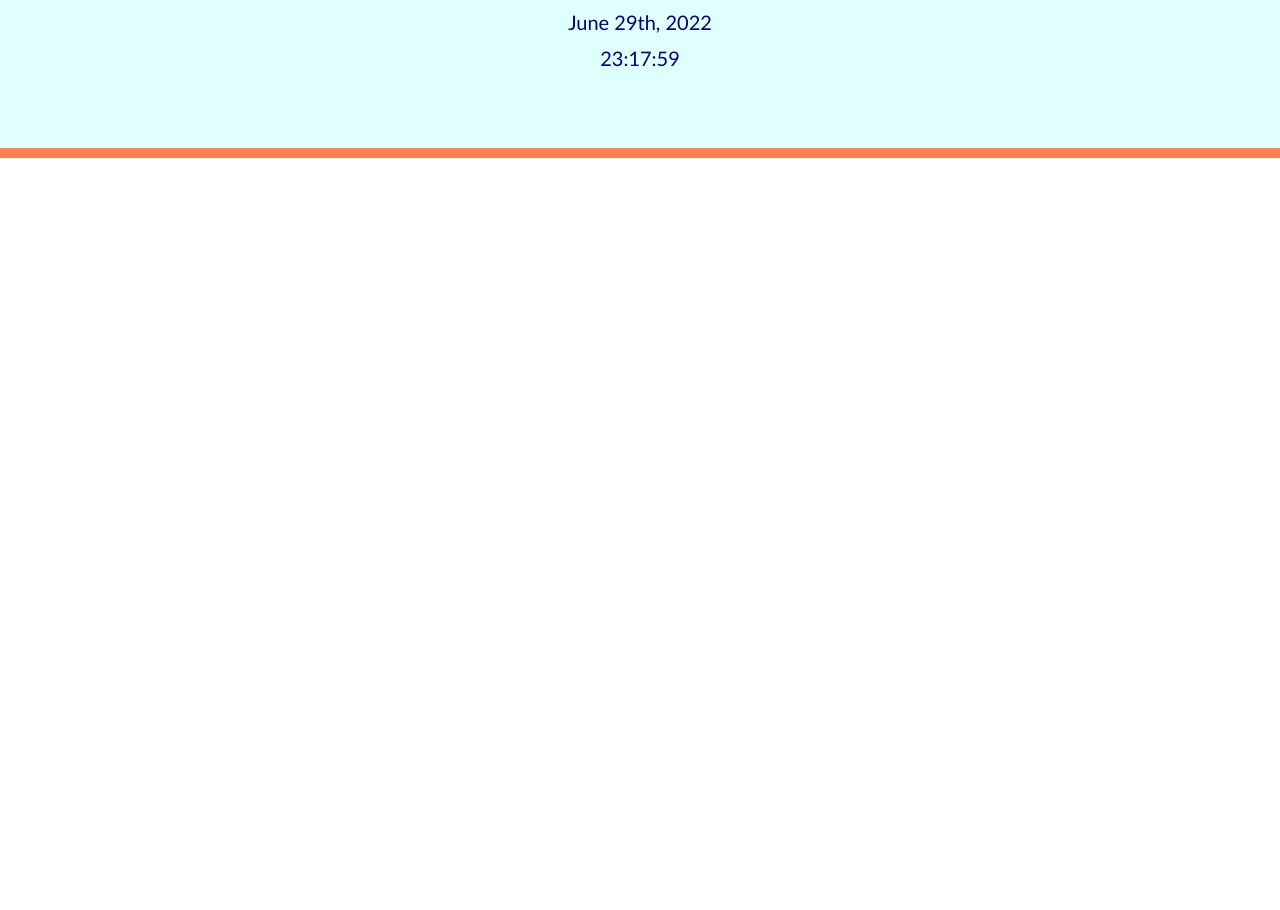
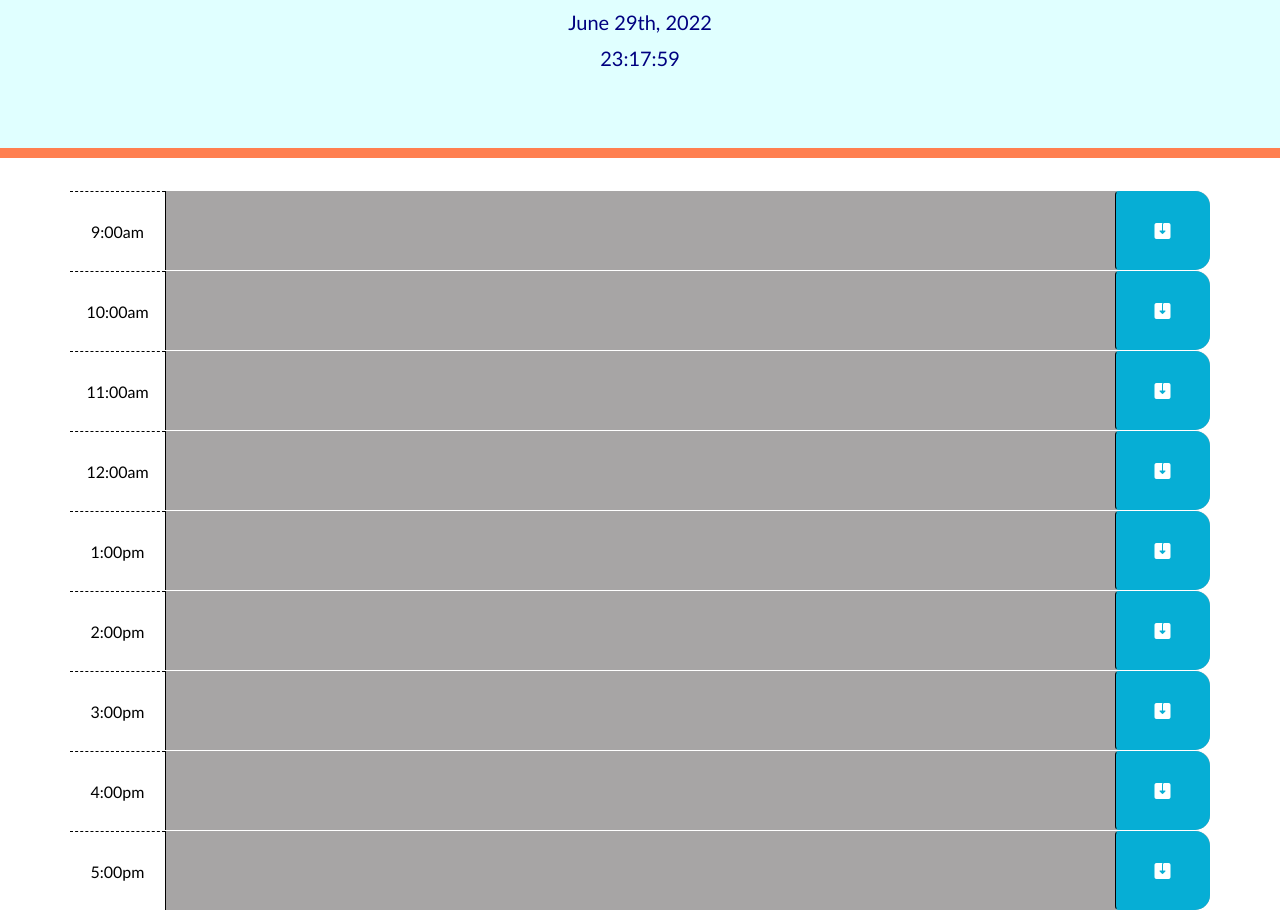
Before and after one commit to JessTheBess/calendar-challenge, a plain HTML site: page Develop/index.html in a window 1280 px wide. Shown: the part 182-1092 px from the top of the page. Before the commit the page ends 800 px from the top, so only its background shows below. Drawn offline with nearby package versions, Linux system fonts and the light colour scheme.

Commit message:
final commit

```diff
--- a/Develop/index.html
+++ b/Develop/index.html
@@ -1,24 +1,19 @@
 <!DOCTYPE html>
 <html lang="en">
+
 <head>
   <meta charset="UTF-8" />
   <meta name="viewport" content="width=device-width, initial-scale=1.0" />
   <meta http-equiv="X-UA-Compatible" content="ie=edge" />
-    <link
-      rel="stylesheet"
-      href="https://stackpath.bootstrapcdn.com/bootstrap/4.3.1/css/bootstrap.min.css"
-    />
-    <link
-      rel="stylesheet"
-      href="https://use.fontawesome.com/releases/v5.8.1/css/all.css"
+
+  <link rel="stylesheet" href="https://stackpath.bootstrapcdn.com/bootstrap/4.3.1/css/bootstrap.min.css"/>
+  <link rel="stylesheet" href="https://use.fontawesome.com/releases/v5.8.1/css/all.css"
     integrity="sha384-50oBUHEmvpQ+1lW4y57PTFmhCaXp0ML5d60M1M7uH2+nqUivzIebhndOJK28anvf"
-      crossorigin="anonymous"
-    />
-    <link
-      href="https://fonts.googleapis.com/css?family=Open+Sans&display=swap"
-      rel="stylesheet"
-    />
+    crossorigin="anonymous"/>
+  <link href="https://fonts.googleapis.com/css?family=Open+Sans&display=swap" rel="stylesheet"/>
+  <link rel="stylesheet" href="https://cdn.jsdelivr.net/npm/bootstrap-icons@1.3.0/font/bootstrap-icons.css"/>
   <link rel="stylesheet" href="style.css" />
+
   <title>Work Day Scheduler</title>
 </head>
 
@@ -31,9 +26,91 @@
   </header>
   <div class="container">
     <!-- Timeblocks go here -->
+      <div id="hour9" class="row timeblocks">
+          <div class="col-md-1 hour">
+            9:00am
           </div>
+          <textarea class="col-md-10 desc">
+          </textarea>
+          <button class="btn saveBtn col-md-1"><i class="bi bi-save2-fill"></i></button>
+      </div>
+
+      <div id="hour10" class="row timeblocks">
+          <div class="col-md-1 hour">
+            10:00am
+          </div>
+          <textarea class="col-md-10 desc">
+          </textarea>
+          <button class="btn saveBtn col-md-1"><i class="bi bi-save2-fill"></i></button>
+      </div>
+
+      <div id="hour11" class="row timeblocks">
+          <div class="col-md-1 hour">
+            11:00am
+          </div>
+          <textarea class="col-md-10 desc">
+          </textarea>
+          <button class="btn saveBtn col-md-1"><i class="bi bi-save2-fill"></i></button>
+      </div>
+
+      <div id="hour12" class="row timeblocks">
+          <div class="col-md-1 hour">
+            12:00am
+          </div>
+          <textarea class="col-md-10 desc">
+          </textarea>
+          <button class="btn saveBtn col-md-1"><i class="bi bi-save2-fill"></i></button>
+      </div>
+
+      <div id="hour13" class="row timeblocks">
+          <div class="col-md-1 hour">
+            1:00pm
+          </div>
+          <textarea class="col-md-10 desc">
+          </textarea>
+          <button class="btn saveBtn col-md-1"><i class="bi bi-save2-fill"></i></button>
+      </div>
+
+      <div id="hour14" class="row timeblocks">
+          <div class="col-md-1 hour">
+            2:00pm
+          </div>
+          <textarea class="col-md-10 desc">
+          </textarea>
+          <button class="btn saveBtn col-md-1"><i class="bi bi-save2-fill"></i></button>
+      </div>
+
+      <div id="hour15" class="row timeblocks">
+          <div class="col-md-1 hour">
+            3:00pm
+          </div>
+          <textarea class="col-md-10 desc">
+          </textarea>
+          <button class="btn saveBtn col-md-1"><i class="bi bi-save2-fill"></i></button>
+      </div>
+
+      <div id="hour16" class="row timeblocks">
+          <div class="col-md-1 hour">
+            4:00pm
+          </div>
+          <textarea class="col-md-10 desc">
+          </textarea>
+          <button class="btn saveBtn col-md-1"><i class="bi bi-save2-fill"></i></button>
+      </div>
+
+      <div id="hour17" class="row timeblocks">
+          <div class="col-md-1 hour">
+            5:00pm
+          </div>
+          <textarea class="col-md-10 desc">
+          </textarea>
+          <button class="btn saveBtn col-md-1"><i class="bi bi-save2-fill"></i></button>
+      </div>
+
   <script src="https://code.jquery.com/jquery-3.4.1.min.js"></script>
   <script src="https://cdnjs.cloudflare.com/ajax/libs/moment.js/2.24.0/moment.min.js"></script>
   <script src="../Develop/script.js"></script>
+
 </body>
+
 </html>
--- a/Develop/script.js
+++ b/Develop/script.js
@@ -1,9 +1,17 @@
-var date = new Date();
+$(document).ready(function () {
     // displays the current day in the calendar
     $("#currentDay").text(moment().format("MMMM Do, YYYY"));
+    $(".saveBtn").on("click", function () {
+
+        console.log(this);
+        var text = $(this).siblings(".desc").val();
+        var time = $(this).parent().attr("id");
 
 
-function currentTime() {
+        localStorage.setItem(time, text);
+    })
+    // displays the current live time on the page
+    function currentTime() {
     let date = new Date();
     let hh = date.getHours();
     let mm = date.getMinutes();
@@ -20,3 +28,41 @@ function currentTime() {
     }
 
     currentTime();
+
+$("#hour9 .desc").val(localStorage.getItem("hour9"));
+$("#hour10 .desc").val(localStorage.getItem("hour10"));
+$("#hour11 .desc").val(localStorage.getItem("hour11"));
+$("#hour12 .desc").val(localStorage.getItem("hour12"));
+$("#hour13 .desc").val(localStorage.getItem("hour13"));
+$("#hour14 .desc").val(localStorage.getItem("hour14"));
+$("#hour15 .desc").val(localStorage.getItem("hour15"));
+$("#hour16 .desc").val(localStorage.getItem("hour16"));
+$("#hour17 .desc").val(localStorage.getItem("hour17"));
+
+    function hourTracker() {
+
+        var currentHour = moment().hour();
+
+        $(".timeblocks").each(function () {
+            var blockHour = parseInt($(this).attr("id").split("hour")[1]);
+            console.log( blockHour, currentHour)
+
+            if (blockHour < currentHour) {
+                $(this).addClass("past");
+                $(this).removeClass("future");
+                $(this).removeClass("present");
+            }
+            else if (blockHour === currentHour) {
+                $(this).removeClass("past");
+                $(this).addClass("present");
+                $(this).removeClass("future");
+            }
+            else {
+                $(this).removeClass("present");
+                $(this).removeClass("past");
+                $(this).addClass("future");
+            }
+        })
+    }
+    hourTracker();
+})
--- a/Develop/style.css
+++ b/Develop/style.css
@@ -21,11 +21,11 @@ textarea{
   border-bottom: 10px solid coral;
 }
 
-.description{
+.desc{
   white-space: pre-wrap;
 }
 
-.time-block{
+.timeblocks{
   text-align: center;
   border-radius: 15px;
 }
@@ -43,7 +43,7 @@ textarea{
 }
 
 .past {
-  background-color: #d3d3d3;
+  background-color: #a7a5a5;
   color: white;
 }
 
```
Lines whose indentation alone changed are shown as unchanged.
